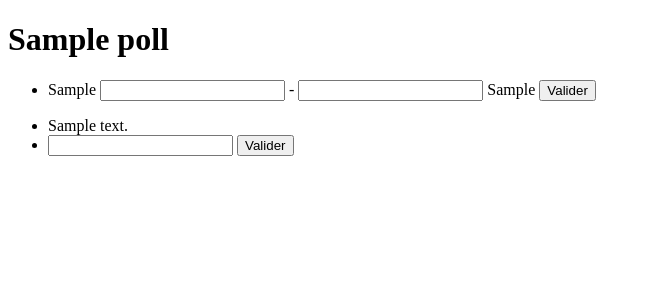
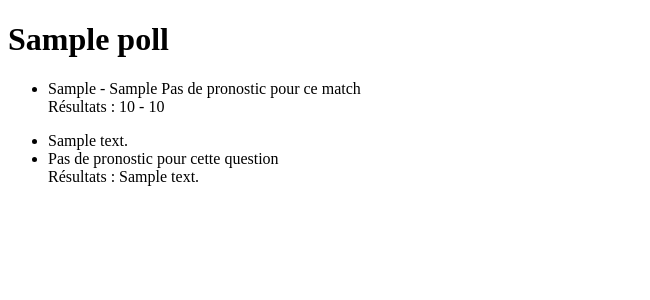
Before and after one commit to GodartVincent/CDM2022Prono, a Django app: template prono/polls/templates/polls/detail.html in a window 1280 px wide. Shown: the part 68-368 px from the top of the page, without its empty margins (0-650 px from the left). Run offline with Django 4.2, Linux system fonts and the light colour scheme; the template is opened without the code that fills it: values that come from a table or form of the project are taken from there, others are empty; tables that the repository leaves empty hold one stand-in row (values such as "Sample post").

Commit message:
add the notion of 'pronostic over' and results of match/question

```diff
--- a/prono/polls/models.py
+++ b/prono/polls/models.py
@@ -1,5 +1,7 @@
 from django.db import models
 from django.contrib.auth.models import User
+from django.utils import timezone
+from datetime import timedelta
 
 
 class Poll(models.Model):
@@ -9,16 +11,17 @@ class Poll(models.Model):
         return self.name
 
 class Match(models.Model):
-    squad_1 = models.CharField(max_length=20)
-    squad_2 = models.CharField(max_length=20)
-    score_1 = models.IntegerField(default=-1)
-    score_2 = models.IntegerField(default=-1)
-    played = models.BooleanField(default=False)
-    poll = models.ForeignKey(Poll, on_delete=models.CASCADE, null=True)
+    squad_1  = models.CharField(max_length=20)
+    squad_2  = models.CharField(max_length=20)
+    score_1  = models.IntegerField(default=-1)
+    score_2  = models.IntegerField(default=-1)
+    poll     = models.ForeignKey(Poll, on_delete=models.CASCADE, null=True)
     pub_date = models.DateTimeField('date published')
 
-    def getPronoScore1(self, user):
-        return self.matchchoice_set.get(user_id=user).score_1
+    def isPronoOver(self):
+        print(self.pub_date)
+        print(timezone.now())
+        return self.pub_date - timezone.now() < timedelta(hours=1)
 
     def __str__(self):
         if self.score_1 != -1 and self.score_2 != -1:
@@ -31,6 +34,7 @@ class MatchChoice(models.Model):
     match   = models.ForeignKey(Match, on_delete=models.CASCADE)
     score_1 = models.IntegerField(default=-1)
     score_2 = models.IntegerField(default=-1)
+    points  = models.IntegerField(default=0)
     user    = models.ForeignKey(User, on_delete = models.CASCADE, blank = True, null = True)
 
     def __str__(self):
@@ -42,8 +46,14 @@ class MatchChoice(models.Model):
 
 class Question(models.Model):
     question_text = models.CharField(max_length=200)
-    pub_date = models.DateTimeField('date published')
-    poll = models.ForeignKey(Poll, on_delete=models.CASCADE, null=True)
+    answer        = models.CharField(max_length=200, default='None')
+    pub_date      = models.DateTimeField('date published')
+    poll          = models.ForeignKey(Poll, on_delete=models.CASCADE, null=True)
+
+    def isPronoOver(self):
+        print(self.pub_date)
+        print(timezone.now())
+        return self.pub_date - timezone.now() < timedelta(hours=1)
 
     def __str__(self):
         return self.question_text
@@ -52,6 +62,7 @@ class Question(models.Model):
 class QuestionChoice(models.Model):
     question = models.ForeignKey(Question, on_delete=models.CASCADE)
     choice   = models.CharField(max_length=30)
+    points   = models.IntegerField(default=0)
     user     = models.ForeignKey(User, on_delete = models.CASCADE, blank = True, null = True)
 
     def __str__(self):
--- a/prono/polls/templates/polls/pronosticMatch.html
+++ b/prono/polls/templates/polls/pronosticMatch.html
@@ -1,15 +1,28 @@
 {% if match.isfilled %}
-{% for matchchoice in match.matchchoice_set.all %}
-{% if matchchoice.user == user %}
+
+{% if match.isPronoOver %}
+<li>{{ match.squad_1 }} {{ " " }} {{ match.prono_1 }}  {{ " - " }} {{ match.prono_2 }} {{ " " }} {{ match.squad_2 }}</li>
+{% else %}
 <form action="{% url 'polls:pronosticMatch' match.id %}" method="post">
 {% csrf_token %}
-<li>{{ match.squad_1 }} {{ " " }} <input type="number" name="score" id="choice{{ match.id }}_1" value="{{ matchchoice.score_1 }}">  {{ " - " }} <input type="number" name="score" id="choice{{ match.id }}_2" value="{{ matchchoice.score_2 }}"> {{ " " }} {{ match.squad_2 }} <input type="submit" value="Mettre à jour"></li>
+<li>{{ match.squad_1 }} {{ " " }} <input type="number" name="score" id="choice{{ match.id }}_1" value="{{ match.prono_1 }}">  {{ " - " }} <input type="number" name="score" id="choice{{ match.id }}_2" value="{{ match.prono_2 }}"> {{ " " }} {{ match.squad_2 }} <input type="submit" value="Mettre à jour"></li>
 </form>
 {% endif %}
-{% endfor %}
+
+{% elif match.isPronoOver %}
+<li>{{ match.squad_1 }} {{ " - " }} {{ match.squad_2 }} {{ " Pas de pronostic pour ce match" }}</li>
+
 {% else %}
 <form action="{% url 'polls:pronosticMatch' match.id %}" method="post">
 {% csrf_token %}
 <li>{{ match.squad_1 }} {{ " " }} <input type="number" name="score" id="choice{{ match.id }}_1">  {{ " - " }} <input type="number" name="score" id="choice{{ match.id }}_2"> {{ " " }} {{ match.squad_2 }} <input type="submit" value="Valider"></li>
 </form>
+
 {% endif %}
+
+{% if match.score_1 >= 0 and match.score_2 >= 0 %}
+{{ "Résultats : " }} {{ match.score_1 }}  {{ " - " }} {{ match.score_2 }}
+{% if match.isfilled %}
+{{ "Nombre de points gagnés : "}}  {{ match.points }}
+{% endif %}
+{% endif %}
--- a/prono/polls/templates/polls/pronosticQuestion.html
+++ b/prono/polls/templates/polls/pronosticQuestion.html
@@ -1,16 +1,28 @@
 <li>{{ question }}</li>
 {% if question.isfilled %}
-{% for questionchoice in question.questionchoice_set.all %}
-{% if questionchoice.user == user %}
+
+{% if question.isPronoOver %}
+<li>{{ question.prono }}</li>
+{% else %}
 <form action="{% url 'polls:pronosticQuestion' question.id %}" method="post">
 {% csrf_token %}
-<li><input type="text" name="answer" id="choice{{ question.id }}" value="{{ questionchoice.choice }}"> <input type="submit" value="Mettre à jour"></li>
+<li><input type="text" name="answer" id="choice{{ question.id }}" value="{{ question.prono }}"> <input type="submit" value="Mettre à jour"></li>
 </form>
 {% endif %}
-{% endfor %}
+
+{% elif question.isPronoOver %}
+<li>{{ "Pas de pronostic pour cette question" }}</li>
+
 {% else %}
 <form action="{% url 'polls:pronosticQuestion' question.id %}" method="post">
 {% csrf_token %}
 <li><input type="text" name="answer" id="choice{{ question.id }}"> <input type="submit" value="Valider"></li>
 </form>
 {% endif %}
+
+{% if question.answer != 'None' %}
+{{ "Résultats : " }} {{ question.answer }}
+{% if question.isfilled %}
+{{ "Nombre de points gagnés : "}}  {{ question.points }}
+{% endif %}
+{% endif %}
```
Also changed, not shown: prono/polls/views.py (+16 -3 lines), prono/polls/migrations/0007_remove_match_played_matchchoice_points_and_more.py (added), prono/polls/migrations/0008_question_answer.py (added).
